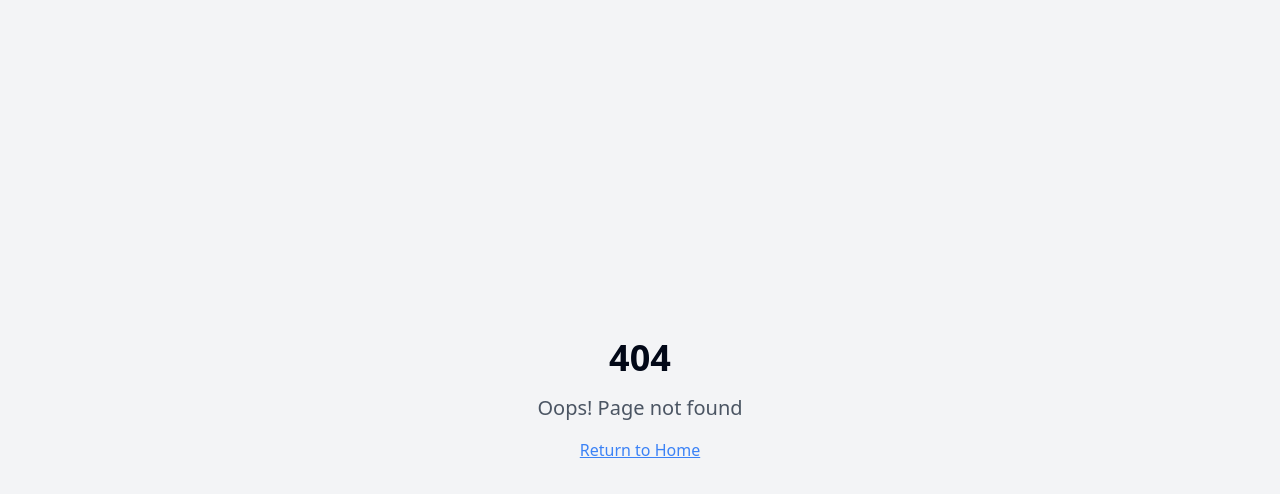
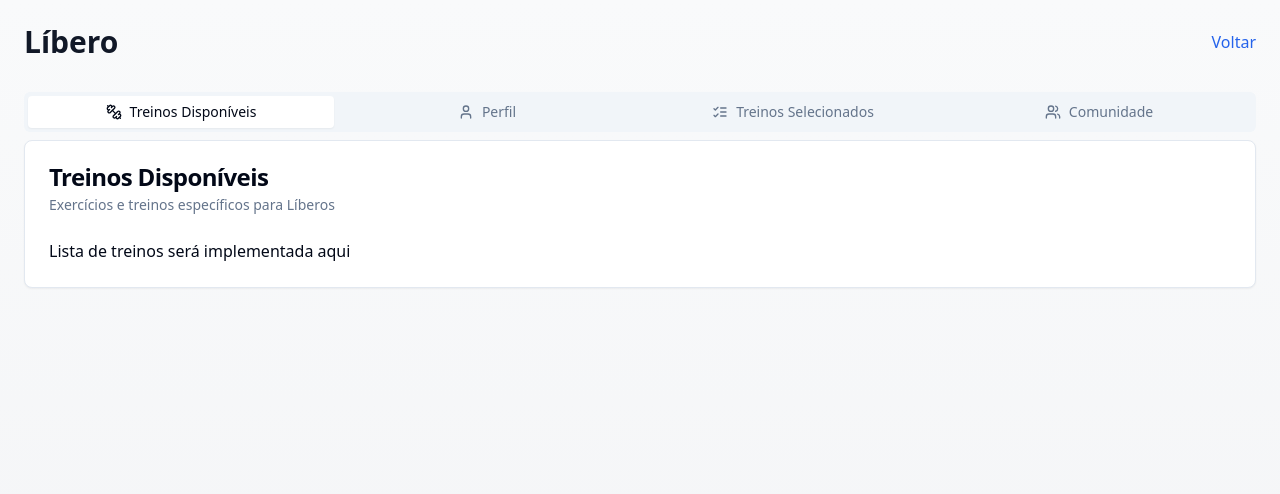
Before and after one commit to Kkraties13/volley-strenght, a React (Vite) app: page /libero in a window 1280 px wide. Before the commit this address had no page. Shown: the top 494 px of the page. Built offline with nearby package versions, Linux system fonts and the light colour scheme.

Commit message:
Add tabs for user features
This commit adds tabs to separate training plans, user profiles, selected workouts, and a community tab for user interaction.

```diff
--- a/src/App.tsx
+++ b/src/App.tsx
@@ -5,6 +5,7 @@ import { TooltipProvider } from "@/components/ui/tooltip";
 import { QueryClient, QueryClientProvider } from "@tanstack/react-query";
 import { BrowserRouter, Routes, Route } from "react-router-dom";
 import Index from "./pages/Index";
+import Libero from "./pages/Libero";
 import NotFound from "./pages/NotFound";
 
 const queryClient = new QueryClient();
@@ -17,7 +18,7 @@ const App = () => (
       <BrowserRouter>
         <Routes>
           <Route path="/" element={<Index />} />
-          <Route path="/libero" element={<NotFound />} />
+          <Route path="/libero" element={<Libero />} />
           <Route path="/levantador" element={<NotFound />} />
           <Route path="/ponteiro-passador" element={<NotFound />} />
           <Route path="/ponteiro-definicao" element={<NotFound />} />
--- /dev/null
+++ b/src/pages/Libero.tsx
@@ -0,0 +1,104 @@
+
+import { Tabs, TabsContent, TabsList, TabsTrigger } from "@/components/ui/tabs";
+import { Card, CardContent, CardDescription, CardHeader, CardTitle } from "@/components/ui/card";
+import { ListChecks, User, Users, Dumbbell } from "lucide-react";
+import { Link } from "react-router-dom";
+
+const Libero = () => {
+  return (
+    <div className="min-h-screen bg-gradient-to-b from-gray-50 to-gray-100 p-6">
+      <div className="max-w-7xl mx-auto space-y-8">
+        <div className="flex items-center justify-between">
+          <h1 className="text-3xl font-bold text-gray-900">Líbero</h1>
+          <Link
+            to="/"
+            className="text-blue-600 hover:text-blue-800 transition-colors"
+          >
+            Voltar
+          </Link>
+        </div>
+
+        <Tabs defaultValue="treinos" className="w-full">
+          <TabsList className="grid w-full grid-cols-4">
+            <TabsTrigger value="treinos" className="flex items-center gap-2">
+              <Dumbbell className="w-4 h-4" />
+              <span className="hidden sm:inline">Treinos Disponíveis</span>
+              <span className="sm:hidden">Treinos</span>
+            </TabsTrigger>
+            <TabsTrigger value="perfil" className="flex items-center gap-2">
+              <User className="w-4 h-4" />
+              <span className="hidden sm:inline">Perfil</span>
+            </TabsTrigger>
+            <TabsTrigger value="selecionados" className="flex items-center gap-2">
+              <ListChecks className="w-4 h-4" />
+              <span className="hidden sm:inline">Treinos Selecionados</span>
+              <span className="sm:hidden">Meus Treinos</span>
+            </TabsTrigger>
+            <TabsTrigger value="comunidade" className="flex items-center gap-2">
+              <Users className="w-4 h-4" />
+              <span className="hidden sm:inline">Comunidade</span>
+            </TabsTrigger>
+          </TabsList>
+
+          <TabsContent value="treinos">
+            <Card>
+              <CardHeader>
+                <CardTitle>Treinos Disponíveis</CardTitle>
+                <CardDescription>
+                  Exercícios e treinos específicos para Líberos
+                </CardDescription>
+              </CardHeader>
+              <CardContent>
+                <p>Lista de treinos será implementada aqui</p>
+              </CardContent>
+            </Card>
+          </TabsContent>
+
+          <TabsContent value="perfil">
+            <Card>
+              <CardHeader>
+                <CardTitle>Seu Perfil</CardTitle>
+                <CardDescription>
+                  Gerencie suas informações e preferências
+                </CardDescription>
+              </CardHeader>
+              <CardContent>
+                <p>Informações do perfil serão implementadas aqui</p>
+              </CardContent>
+            </Card>
+          </TabsContent>
+
+          <TabsContent value="selecionados">
+            <Card>
+              <CardHeader>
+                <CardTitle>Treinos Selecionados</CardTitle>
+                <CardDescription>
+                  Seus treinos favoritos e programação atual
+                </CardDescription>
+              </CardHeader>
+              <CardContent>
+                <p>Lista de treinos selecionados será implementada aqui</p>
+              </CardContent>
+            </Card>
+          </TabsContent>
+
+          <TabsContent value="comunidade">
+            <Card>
+              <CardHeader>
+                <CardTitle>Comunidade</CardTitle>
+                <CardDescription>
+                  Interaja com outros jogadores
+                </CardDescription>
+              </CardHeader>
+              <CardContent>
+                <p>Área de discussão será implementada aqui</p>
+              </CardContent>
+            </Card>
+          </TabsContent>
+        </Tabs>
+      </div>
+    </div>
+  );
+};
+
+export default Libero;
```
